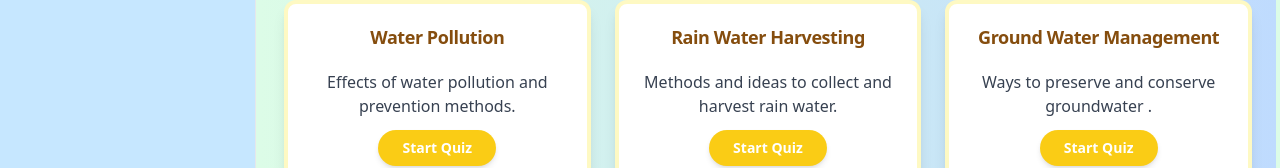
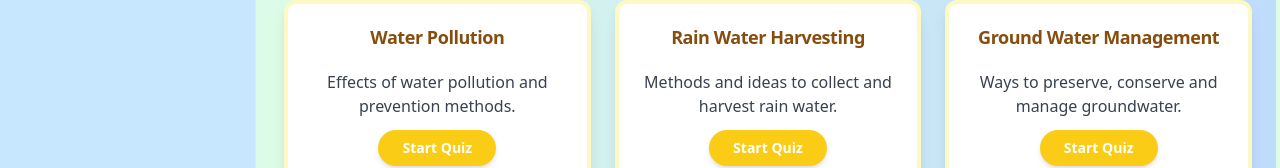
Before and after one commit to BHUVANESH-23/aqua-sense, a React (Vite) app in the folder client/: page / in a window 1280 px wide. Shown: the part 310-478 px from the top of the page. Built offline with nearby package versions, Linux system fonts and the light colour scheme; sample sign-in values are in the browser's storage.

Commit message:
minor bug fix in text

```diff
--- a/client/src/Pages/Quiz.jsx
+++ b/client/src/Pages/Quiz.jsx
@@ -19,7 +19,7 @@ const quizSections = [
   { id: 3, title: "Sources of Water", description: "Understand different sources of water.", sectionId: "watersources" },
   { id: 4, title: "Water Pollution", description: "Effects of water pollution and prevention methods.", sectionId: "waterpollution" },
   { id: 5, title: "Rain Water Harvesting", description: "Methods and ideas to collect and harvest rain water.", sectionId: "waterharvest" },
-  { id: 6, title: "Ground Water Management", description: "Ways to preserve and conserve groundwater .", sectionId: "groundwater" },
+  { id: 6, title: "Ground Water Management", description: "Ways to preserve, conserve and manage groundwater.", sectionId: "groundwater" },
 ];
 
 const finalQuiz = {
```
